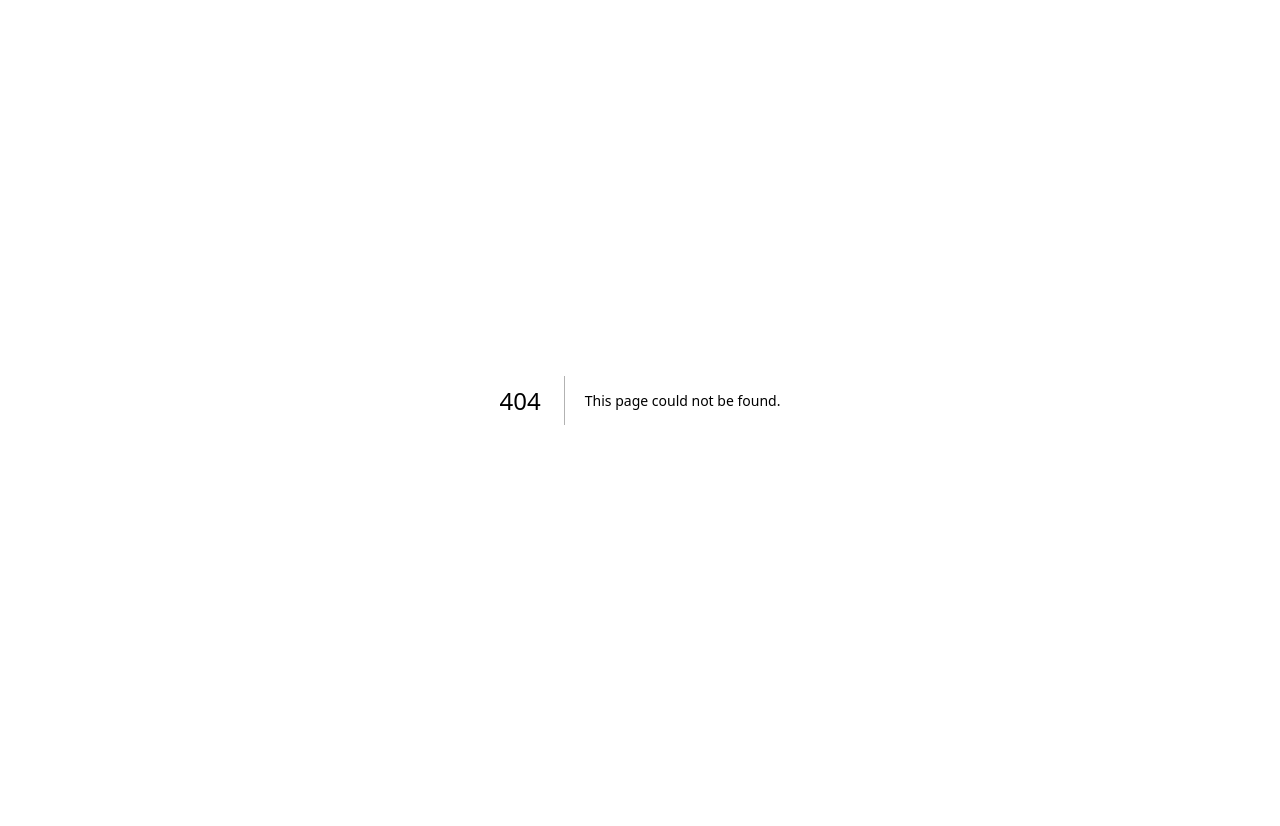
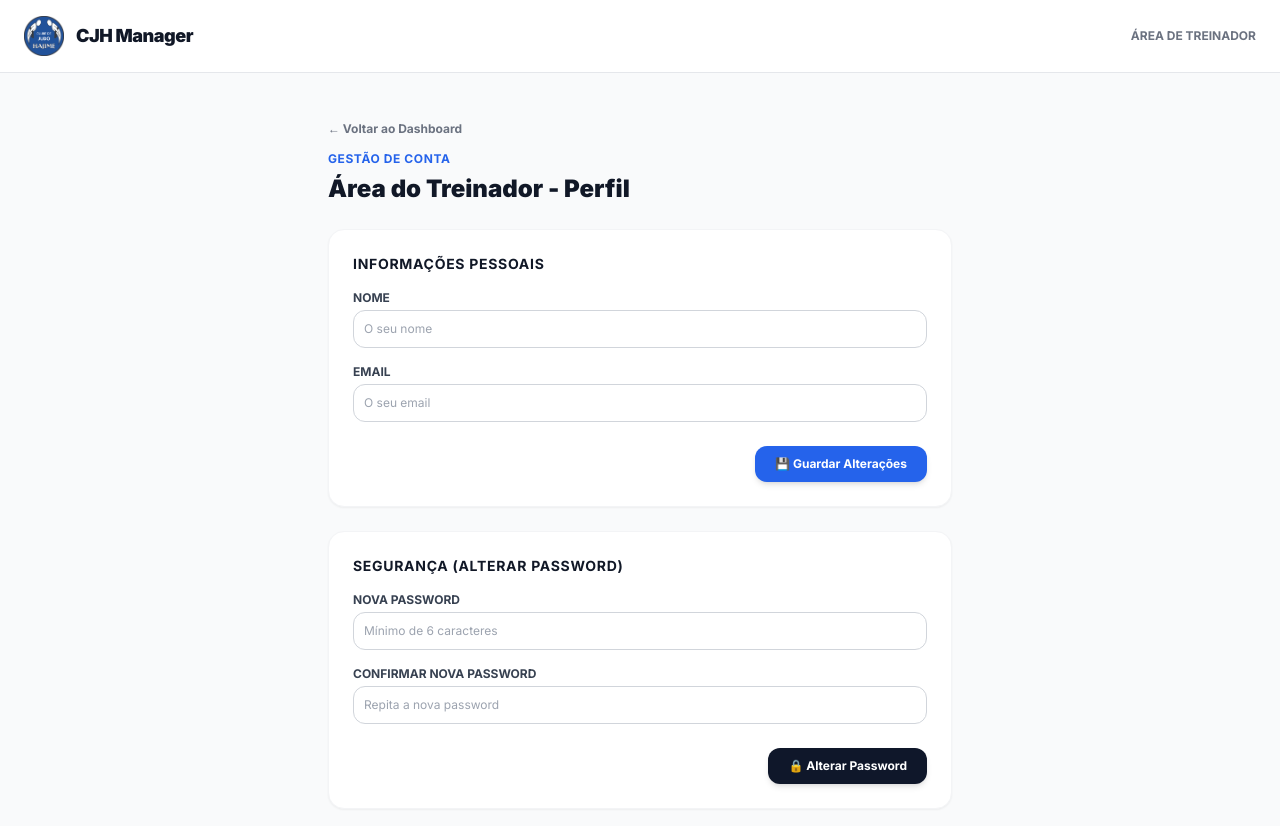
Before and after one commit to andresilvawebdeveloper/cjh-manager, a Next.js app: page /dashboard/perfil in a window 1280 px wide. Before the commit this address had no page. Shown: the top 826 px of the page. Before the commit the page ends 800 px from the top, so only its background shows below. Built offline with nearby package versions, Linux system fonts and the light colour scheme; no server answers.

Commit message:
are de treinador added

```diff
--- /dev/null
+++ b/app/(dashboard)/dashboard/perfil/page.tsx
@@ -0,0 +1,195 @@
+'use client';
+
+import { useState, useEffect } from 'react';
+import Link from 'next/link';
+import { supabase } from '../../../../lib/supabase/client';
+
+export default function PerfilPage() {
+  const [nome, setNome] = useState('');
+  const [email, setEmail] = useState('');
+  const [novaPassword, setNovaPassword] = useState('');
+  const [confirmarPassword, setConfirmarPassword] = useState('');
+
+  const [loading, setLoading] = useState(true);
+  const [savingPerfil, setSavingPerfil] = useState(false);
+  const [savingPass, setSavingPass] = useState(false);
+
+  const [mensagemPerfil, setMensagemPerfil] = useState({ texto: '', tipo: '' });
+  const [mensagemPass, setMensagemPass] = useState({ texto: '', tipo: '' });
+
+  useEffect(() => {
+    carregarDadosUtilizador();
+  }, []);
+
+  const carregarDadosUtilizador = async () => {
+    try {
+      setLoading(true);
+      const { data: { user } } = await supabase.auth.getUser();
+      if (user) {
+        setEmail(user.email || '');
+        // Pode ir buscar o nome a uma tabela de perfis ou metadados
+        setNome(user.user_metadata?.nome || '');
+      }
+    } catch (err) {
+      console.error('Erro ao carregar utilizador:', err);
+    } finally {
+      setLoading(false);
+    }
+  };
+
+  const atualizarPerfil = async (e: React.FormEvent) => {
+    e.preventDefault();
+    setSavingPerfil(true);
+    setMensagemPerfil({ texto: '', tipo: '' });
+
+    try {
+      // Atualizar Email e/ou metadados no Supabase Auth
+      const { error } = await supabase.auth.updateUser({
+        email: email,
+        data: { nome: nome }
+      });
+
+      if (error) throw error;
+      setMensagemPerfil({ texto: 'Perfil atualizado com sucesso!', tipo: 'sucesso' });
+    } catch (err: any) {
+      setMensagemPerfil({ texto: 'Erro ao atualizar perfil: ' + err.message, tipo: 'erro' });
+    } finally {
+      setSavingPerfil(false);
+    }
+  };
+
+  const alterarPassword = async (e: React.FormEvent) => {
+    e.preventDefault();
+    if (novaPassword.length < 6) {
+      setMensagemPass({ texto: 'A nova password deve ter pelo menos 6 caracteres.', tipo: 'erro' });
+      return;
+    }
+    if (novaPassword !== confirmarPassword) {
+      setMensagemPass({ texto: 'As passwords não coincidem.', tipo: 'erro' });
+      return;
+    }
+
+    setSavingPass(true);
+    setMensagemPass({ texto: '', tipo: '' });
+
+    try {
+      const { error } = await supabase.auth.updateUser({
+        password: novaPassword
+      });
+
+      if (error) throw error;
+      setMensagemPass({ texto: 'Password alterada com sucesso!', tipo: 'sucesso' });
+      setNovaPassword('');
+      setConfirmarPassword('');
+    } catch (err: any) {
+      setMensagemPass({ texto: 'Erro ao alterar password: ' + err.message, tipo: 'erro' });
+    } finally {
+      setSavingPass(false);
+    }
+  };
+
+  if (loading) return <div className="p-12 text-center text-xs text-gray-500">A carregar dados do perfil...</div>;
+
+  return (
+    <div className="space-y-6 max-w-2xl mx-auto p-6">
+      <div>
+        <Link href="/dashboard" className="text-xs font-bold text-gray-500 hover:text-blue-600 block mb-2">← Voltar ao Dashboard</Link>
+        <span className="text-xs font-bold text-blue-600 uppercase tracking-wider">Gestão de Conta</span>
+        <h1 className="text-2xl font-black text-gray-900 mt-1">Área do Treinador - Perfil</h1>
+      </div>
+
+      {/* SECÇÃO DE DADOS PESSOAIS (NOME E EMAIL) */}
+      <div className="bg-white p-6 rounded-2xl border border-gray-100 shadow-sm space-y-4">
+        <h2 className="text-sm font-bold text-gray-900 uppercase tracking-wider">Informações Pessoais</h2>
+
+        {mensagemPerfil.texto && (
+          <div className={`p-3 rounded-xl text-xs font-bold ${mensagemPerfil.tipo === 'sucesso' ? 'bg-emerald-50 text-emerald-700 border border-emerald-200' : 'bg-red-50 text-red-700 border border-red-200'}`}>
+            {mensagemPerfil.texto}
+          </div>
+        )}
+
+        <form onSubmit={atualizarPerfil} className="space-y-4">
+          <div>
+            <label className="block text-xs font-bold text-gray-700 uppercase mb-1">Nome</label>
+            <input
+              type="text"
+              value={nome}
+              onChange={(e) => setNome(e.target.value)}
+              placeholder="O seu nome"
+              className="w-full p-2.5 text-xs border border-gray-300 rounded-xl focus:ring-blue-500"
+            />
+          </div>
+
+          <div>
+            <label className="block text-xs font-bold text-gray-700 uppercase mb-1">Email</label>
+            <input
+              type="email"
+              required
+              value={email}
+              onChange={(e) => setEmail(e.target.value)}
+              placeholder="O seu email"
+              className="w-full p-2.5 text-xs border border-gray-300 rounded-xl focus:ring-blue-500"
+            />
+          </div>
+
+          <div className="flex justify-end pt-2">
+            <button
+              type="submit"
+              disabled={savingPerfil}
+              className="px-5 py-2.5 bg-blue-600 hover:bg-blue-700 text-white font-bold rounded-xl text-xs shadow-md transition-all cursor-pointer disabled:opacity-50"
+            >
+              {savingPerfil ? 'A guardar...' : '💾 Guardar Alterações'}
+            </button>
+          </div>
+        </form>
+      </div>
+
+      {/* SECÇÃO DE ALTERAÇÃO DE PASSWORD */}
+      <div className="bg-white p-6 rounded-2xl border border-gray-100 shadow-sm space-y-4">
+        <h2 className="text-sm font-bold text-gray-900 uppercase tracking-wider">Segurança (Alterar Password)</h2>
+
+        {mensagemPass.texto && (
+          <div className={`p-3 rounded-xl text-xs font-bold ${mensagemPass.tipo === 'sucesso' ? 'bg-emerald-50 text-emerald-700 border border-emerald-200' : 'bg-red-50 text-red-700 border border-red-200'}`}>
+            {mensagemPass.texto}
+          </div>
+        )}
+
+        <form onSubmit={alterarPassword} className="space-y-4">
+          <div>
+            <label className="block text-xs font-bold text-gray-700 uppercase mb-1">Nova Password</label>
+            <input
+              type="password"
+              required
+              value={novaPassword}
+              onChange={(e) => setNovaPassword(e.target.value)}
+              placeholder="Mínimo de 6 caracteres"
+              className="w-full p-2.5 text-xs border border-gray-300 rounded-xl focus:ring-blue-500"
+            />
+          </div>
+
+          <div>
+            <label className="block text-xs font-bold text-gray-700 uppercase mb-1">Confirmar Nova Password</label>
+            <input
+              type="password"
+              required
+              value={confirmarPassword}
+              onChange={(e) => setConfirmarPassword(e.target.value)}
+              placeholder="Repita a nova password"
+              className="w-full p-2.5 text-xs border border-gray-300 rounded-xl focus:ring-blue-500"
+            />
+          </div>
+
+          <div className="flex justify-end pt-2">
+            <button
+              type="submit"
+              disabled={savingPass}
+              className="px-5 py-2.5 bg-slate-900 hover:bg-black text-white font-bold rounded-xl text-xs shadow-md transition-all cursor-pointer disabled:opacity-50"
+            >
+              {savingPass ? 'A atualizar...' : '🔒 Alterar Password'}
+            </button>
+          </div>
+        </form>
+      </div>
+    </div>
+  );
+}
--- a/app/page.tsx
+++ b/app/page.tsx
@@ -1,105 +1,56 @@
-'use client';
+import Link from 'next/link';
 
-import { useState, useEffect } from 'react';
-import { useRouter } from 'next/navigation';
-import { supabase } from '../lib/supabase/client'; // Ajuste o caminho se necessário
-
-export default function LoginPage() {
-  const router = useRouter();
-  const [email, setEmail] = useState('');
-  const [password, setPassword] = useState('');
-  const [erro, setErro] = useState('');
-  const [loading, setLoading] = useState(false);
-
-  // Forçar o término de sessão ao entrar na página de login para nunca reter sessões antigas
-  useEffect(() => {
-    supabase.auth.signOut();
-  }, []);
-
-  const handleLogin = async (e: React.FormEvent) => {
-    e.preventDefault();
-    setLoading(true);
-    setErro('');
-
-    try {
-      const { error } = await supabase.auth.signInWithPassword({
-        email,
-        password,
-      });
-
-      if (error) throw error;
-
-      // Login com sucesso, redireciona para o dashboard
-      router.push('/dashboard');
-      router.refresh();
-    } catch (err: any) {
-      setErro('Erro no login: Verifique o seu email e palavra-passe.');
-    } finally {
-      setLoading(false);
-    }
-  };
-
+export default function DashboardPage() {
   return (
-    <div className="min-h-screen flex items-center justify-center bg-gradient-to-br from-gray-900 via-blue-950 to-gray-900 p-4">
-      <div className="w-full max-w-sm bg-white/95 backdrop-blur-md rounded-2xl shadow-2xl p-8 border border-white/20 space-y-6">
-
-        {/* Cabeçalho com Logo */}
-        <div className="text-center space-y-3">
-          <img src="/logo-clube.png" alt="Logo do Clube de Judo Hajime" className="h-20 w-auto mx-auto object-contain" />
+    <div className="space-y-6">
+      {/* Cabeçalho de Boas-Vindas com o botão Área do Treinador */}
+      <div className="bg-white p-6 rounded-2xl shadow-sm border border-gray-100 flex flex-wrap items-center justify-between gap-4">
+        <div className="flex items-center space-x-4">
+          <img src="/logo-clube.png" alt="Logo do Clube de Judo Hajime" className="h-14 w-auto object-contain" />
           <div>
-            <h1 className="text-2xl font-black tracking-tight text-gray-900">CJH Manager</h1>
-            <p className="text-xs font-medium text-gray-500 uppercase tracking-wider mt-1">Área Restrita a Treinadores</p>
+            <h1 className="text-2xl font-black text-gray-900">Painel do Treinador</h1>
+            <p className="text-xs font-medium text-gray-500 uppercase tracking-wider">Gestão da Época 2026/2027</p>
           </div>
         </div>
 
-        {erro && (
-          <div className="p-3 bg-red-50 border border-red-200 text-red-700 text-xs rounded-xl text-center">
-            {erro}
+        {/* Botão de Área do Treinador que redireciona para o perfil */}
+        <Link
+          href="/dashboard/perfil"
+          className="px-4 py-2.5 bg-slate-900 hover:bg-black text-white font-bold rounded-xl text-xs shadow-md transition-all cursor-pointer flex items-center gap-2"
+        >
+          🥋 Área do Treinador
+        </Link>
+      </div>
+
+      {/* Grelha de Acessos Rápidos */}
+      <div className="grid grid-cols-1 md:grid-cols-2 gap-4">
+        {/* Botão de Centros e Turmas */}
+        <Link
+          href="/dashboard/centros"
+          className="p-6 bg-white hover:bg-blue-50/50 border border-gray-100 rounded-2xl shadow-sm transition-all group flex flex-col justify-between space-y-4"
+        >
+          <div className="w-12 h-12 bg-blue-100 rounded-xl flex items-center justify-center text-blue-600 font-bold group-hover:bg-blue-600 group-hover:text-white transition-all">
+            📍
           </div>
-        )}
+          <div>
+            <h2 className="text-lg font-bold text-gray-900 group-hover:text-blue-600 transition-colors">Centros e Turmas</h2>
+            <p className="text-xs text-gray-500 mt-1">Gerir pavilhões, polos de treino e as respetivas turmas.</p>
+          </div>
+        </Link>
 
-        {/* Formulário de Autenticação */}
-        <form onSubmit={handleLogin} className="space-y-4">
-          <div className="space-y-1">
-            <label className="block text-xs font-bold text-gray-700 uppercase">Email</label>
-            <input
-              type="email"
-              required
-              value={email}
-              onChange={(e) => setEmail(e.target.value)}
-              className="w-full px-4 py-3 bg-gray-50 border border-gray-200 rounded-xl text-gray-900 text-sm focus:outline-none focus:ring-2 focus:ring-blue-600 focus:bg-white transition-all"
-              placeholder="treinador@cjh.pt"
-            />
+        {/* Botão de Eventos e Torneios */}
+        <Link
+          href="/dashboard/eventos"
+          className="p-6 bg-white hover:bg-blue-50/50 border border-gray-100 rounded-2xl shadow-sm transition-all group flex flex-col justify-between space-y-4"
+        >
+          <div className="w-12 h-12 bg-amber-100 rounded-xl flex items-center justify-center text-amber-600 font-bold group-hover:bg-amber-600 group-hover:text-white transition-all">
+            🏆
           </div>
-
-          <div className="space-y-1">
-            <label className="block text-xs font-bold text-gray-700 uppercase">Palavra-passe</label>
-            <input
-              type="password"
-              required
-              value={password}
-              onChange={(e) => setPassword(e.target.value)}
-              className="w-full px-4 py-3 bg-gray-50 border border-gray-200 rounded-xl text-gray-900 text-sm focus:outline-none focus:ring-2 focus:ring-blue-600 focus:bg-white transition-all"
-              placeholder="••••••••"
-            />
+          <div>
+            <h2 className="text-lg font-bold text-gray-900 group-hover:text-blue-600 transition-colors">Eventos e Torneios</h2>
+            <p className="text-xs text-gray-500 mt-1">Gerir torneios, estágios, presenças de atletas e sistema de pontos.</p>
           </div>
-
-          <div className="pt-2">
-            <button
-              type="submit"
-              disabled={loading}
-              className="w-full flex items-center justify-center py-3.5 px-4 bg-blue-600 hover:bg-blue-700 active:scale-[0.98] text-white font-bold rounded-xl shadow-lg shadow-blue-600/30 transition-all text-sm cursor-pointer disabled:opacity-50"
-            >
-              {loading ? 'A entrar...' : 'Entrar no Sistema'}
-            </button>
-          </div>
-        </form>
-
-        {/* Rodapé discreto */}
-        <div className="text-center pt-2">
-          <p className="text-[11px] text-gray-400">Clube de Judo Hajime © 2026/2027</p>
-        </div>
-
+        </Link>
       </div>
     </div>
   );
--- a/lib/supabase/client.ts
+++ b/lib/supabase/client.ts
@@ -1,6 +1,12 @@
 import { createClient } from '@supabase/supabase-js';
 
 const supabaseUrl = process.env.NEXT_PUBLIC_SUPABASE_URL || '';
-const supabaseKey = process.env.NEXT_PUBLIC_SUPABASE_ANON_KEY || '';
+const supabaseAnonKey = process.env.NEXT_PUBLIC_SUPABASE_ANON_KEY || '';
 
-export const supabase = createClient(supabaseUrl, supabaseKey);
+export const supabase = createClient(supabaseUrl, supabaseAnonKey, {
+  auth: {
+    persistSession: true,
+    autoRefreshToken: true,
+    detectSessionInUrl: true,
+  },
+});
```
